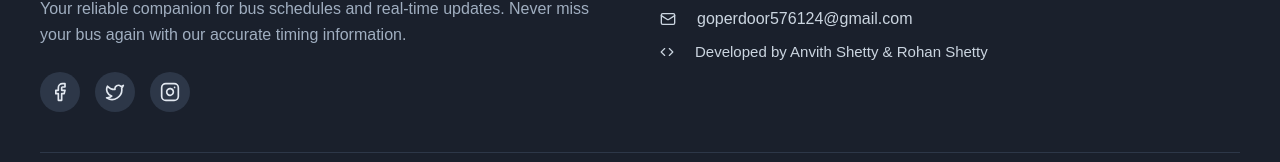
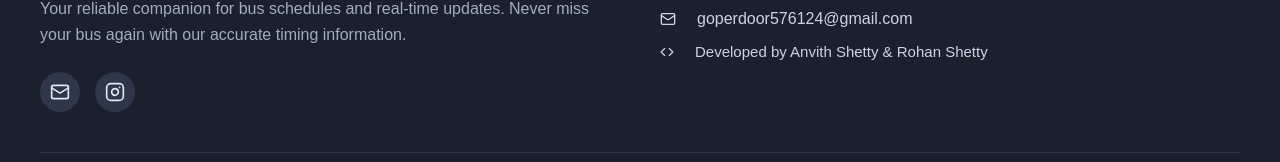
Before and after one commit to goperdoor/bus, a React (Create React App) app in the folder frontend/: page / in a window 1280 px wide. Shown: the part 966-1128 px from the top of the page. Built offline with nearby package versions, Linux system fonts and the light colour scheme; no server answers.

Commit message:
Update Footer.js

```diff
--- a/frontend/src/components/Footer.js
+++ b/frontend/src/components/Footer.js
@@ -130,16 +130,11 @@ const Footer = () => {
   style={socialIconStyle}
   onMouseEnter={handleSocialHover}
   onMouseLeave={handleSocialLeave}
+  onClick={() => window.location.href = "mailto:goperdoor576124@gmail.com"}
 >
-                <Facebook size={20} />
+  <Mail size={20} />
 </div>
-              <div
-                style={socialIconStyle}
-                onMouseEnter={handleSocialHover}
-                onMouseLeave={handleSocialLeave}
-              >
-                <Twitter size={20} />
-              </div>
+
               <div
                 style={socialIconStyle}
                 onMouseEnter={handleSocialHover}
```
Lines whose indentation alone changed are shown as unchanged.
